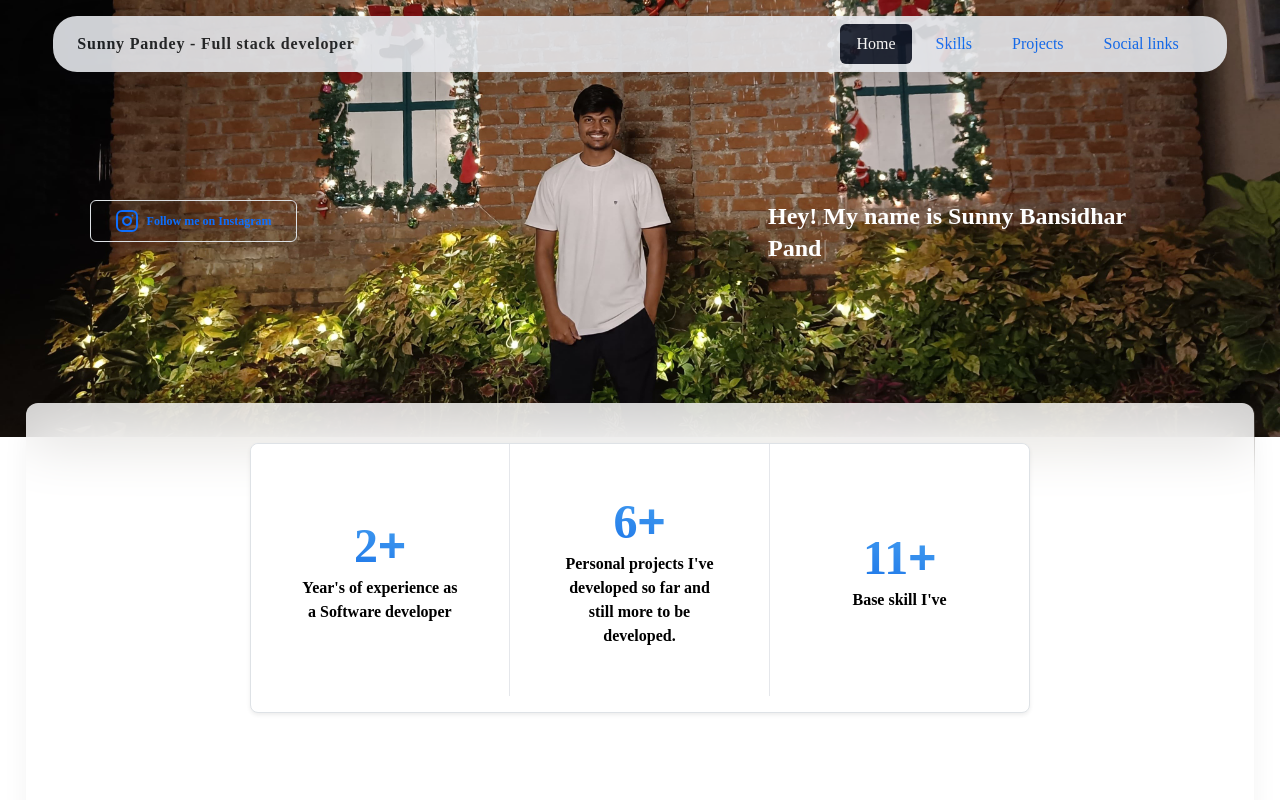
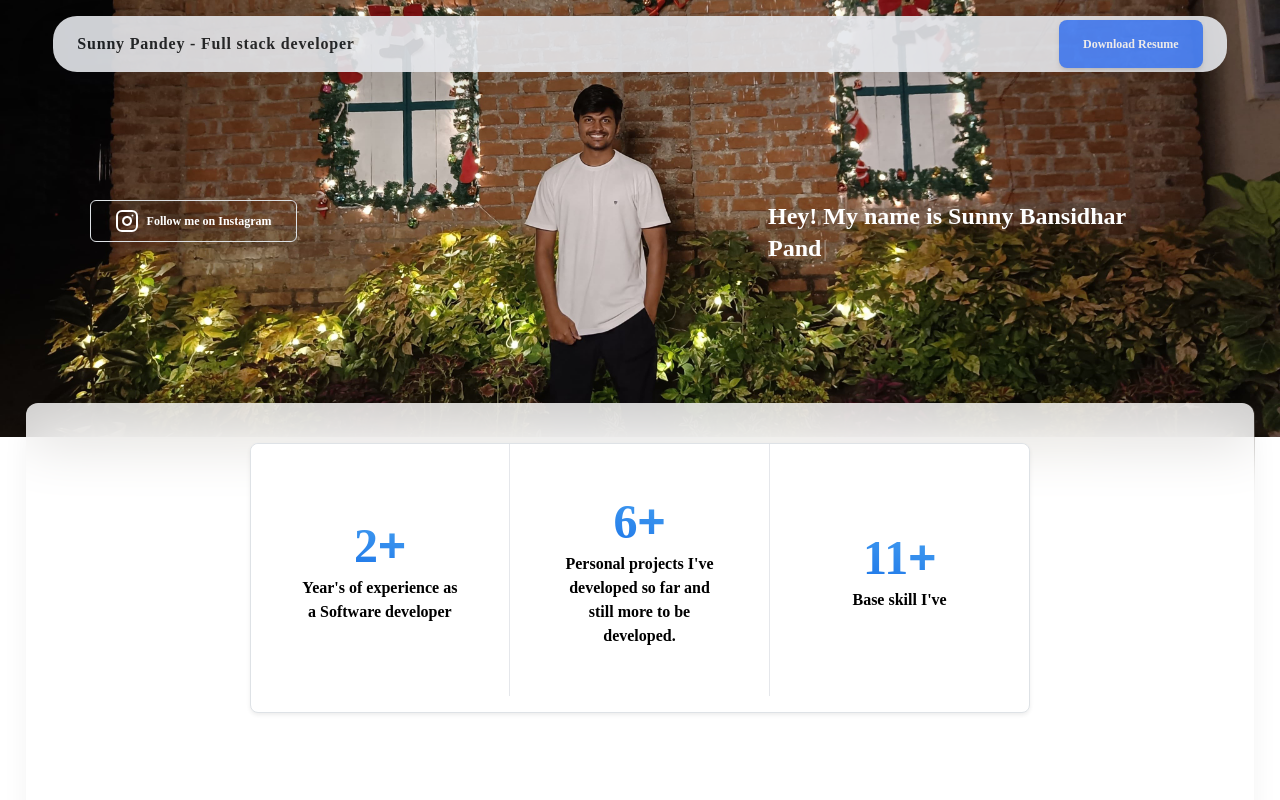
Before and after one commit to s4sunnny/port-folio, a React (Vite) app: page / in a window 1280 px wide. Shown: the top 800 px of the page. Built offline with nearby package versions, Linux system fonts and the light colour scheme.

Commit message:
added resume download button

```diff
--- a/src/App.tsx
+++ b/src/App.tsx
@@ -22,7 +22,7 @@ function App() {
           className="absolute text-3xl text-white"
         >
           <a
-            className="hidden md:block no-underline"
+            className="hidden md:block no-underline text-white"
             target="_blank"
             href="https://instagram.com/s4sunny___"
           >
--- a/src/Component/Navbar-Page/Nav.tsx
+++ b/src/Component/Navbar-Page/Nav.tsx
@@ -1,5 +1,6 @@
 import { useState } from "react";
 import { Routes } from "../../Routes";
+import { Button } from "@material-tailwind/react";
 // import { Bars3Icon } from "@heroicons/react/24/outline";
 
 export function Nav() {
@@ -9,12 +10,22 @@ export function Nav() {
   return (
     <div className="mt-3 w-11/12">
       <nav className="bg-gray-200 drop-shadow-2xl h-14 rounded-3xl">
-        <div className="max-w-7xl mx-auto flex items-center justify-between h-15 px-4">
+        <div className="max-w-7xl mx-auto flex items-center justify-between h-14 px-4">
           <div className="flex-shrink-0 font-bold tracking-wider">
             Sunny Pandey - Full stack developer
           </div>
           <div className="hidden md:block">
-            <Routes />
+            {/* <Routes /> */}
+            <a target="_blank" href={"/resume/Resume.pdf"}>
+              <Button
+                style={{ backgroundColor: "#4d88ff" }}
+                size="md"
+                placeholder={""}
+                variant="gradient"
+              >
+                Download Resume
+              </Button>
+            </a>
           </div>
           <button
             type="button"
```
Also changed, not shown: 1 other file (tests, documents, lock files or other folders).
